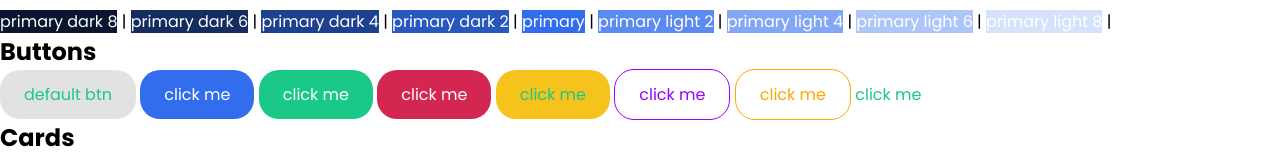
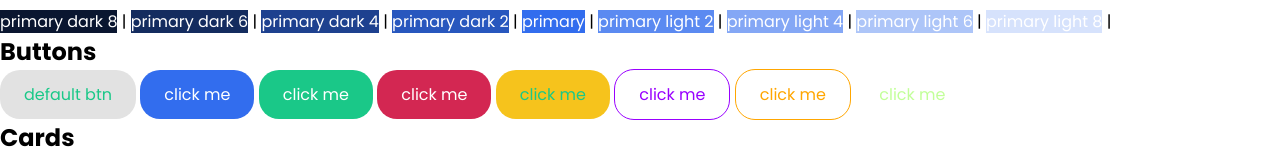
Before and after one commit to bmsani/Net-ninja, a website: page index.html in a window 1280 px wide. Shown: the part 126-279 px from the top of the page. Drawn offline with Linux system fonts and the light colour scheme.

Commit message:
function problem fixed

```diff
--- a/sani/_functions.scss
+++ b/sani/_functions.scss
@@ -1,5 +1,5 @@
 @function light-comp($color){
     $complement: complement($color);
-    $light-complement : lighten($complement);
+    $light-complement : lighten($complement, 30%);
     @return $light-complement;
 }
```
Also changed, not shown: css/index.css.
